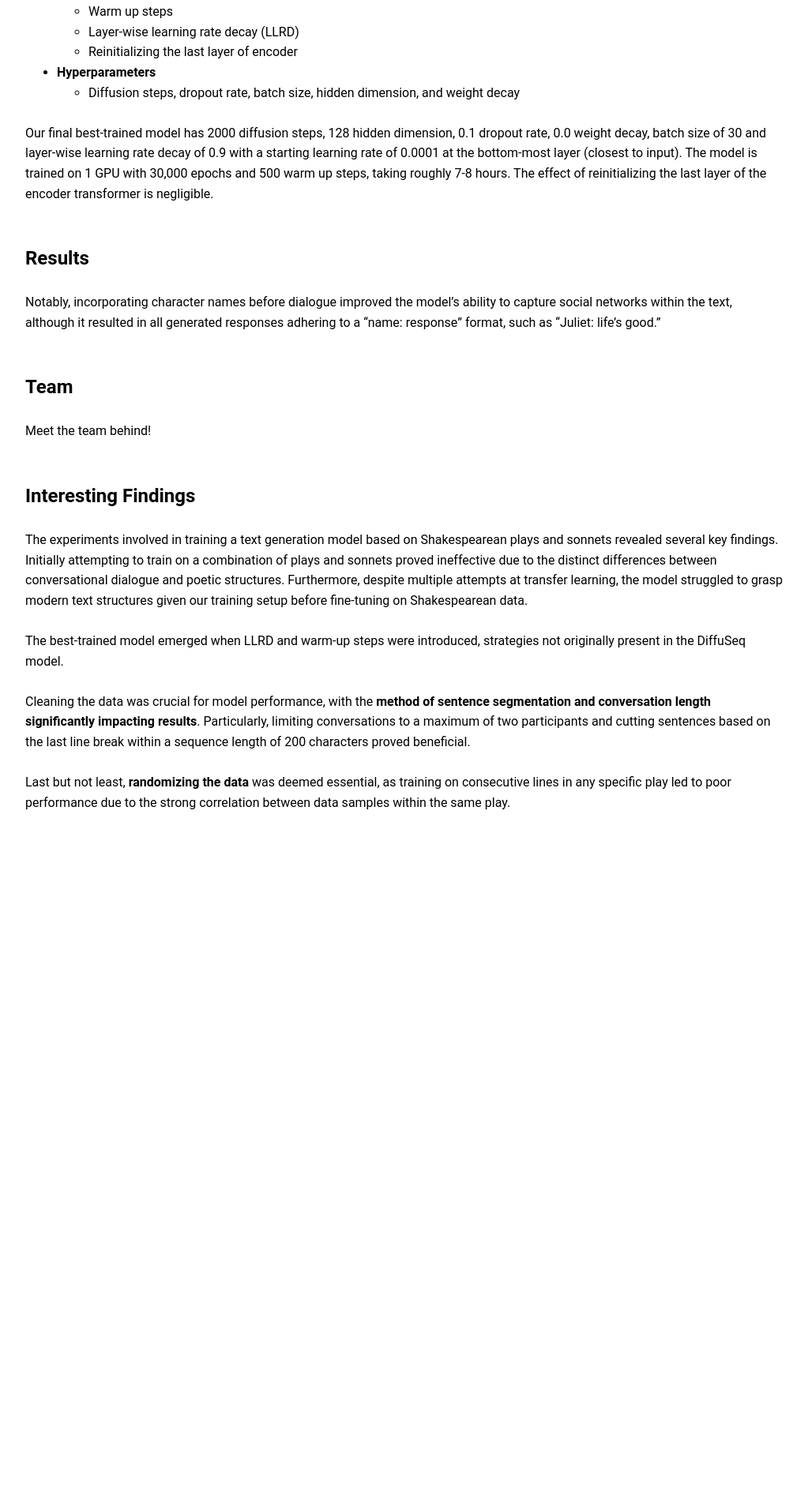
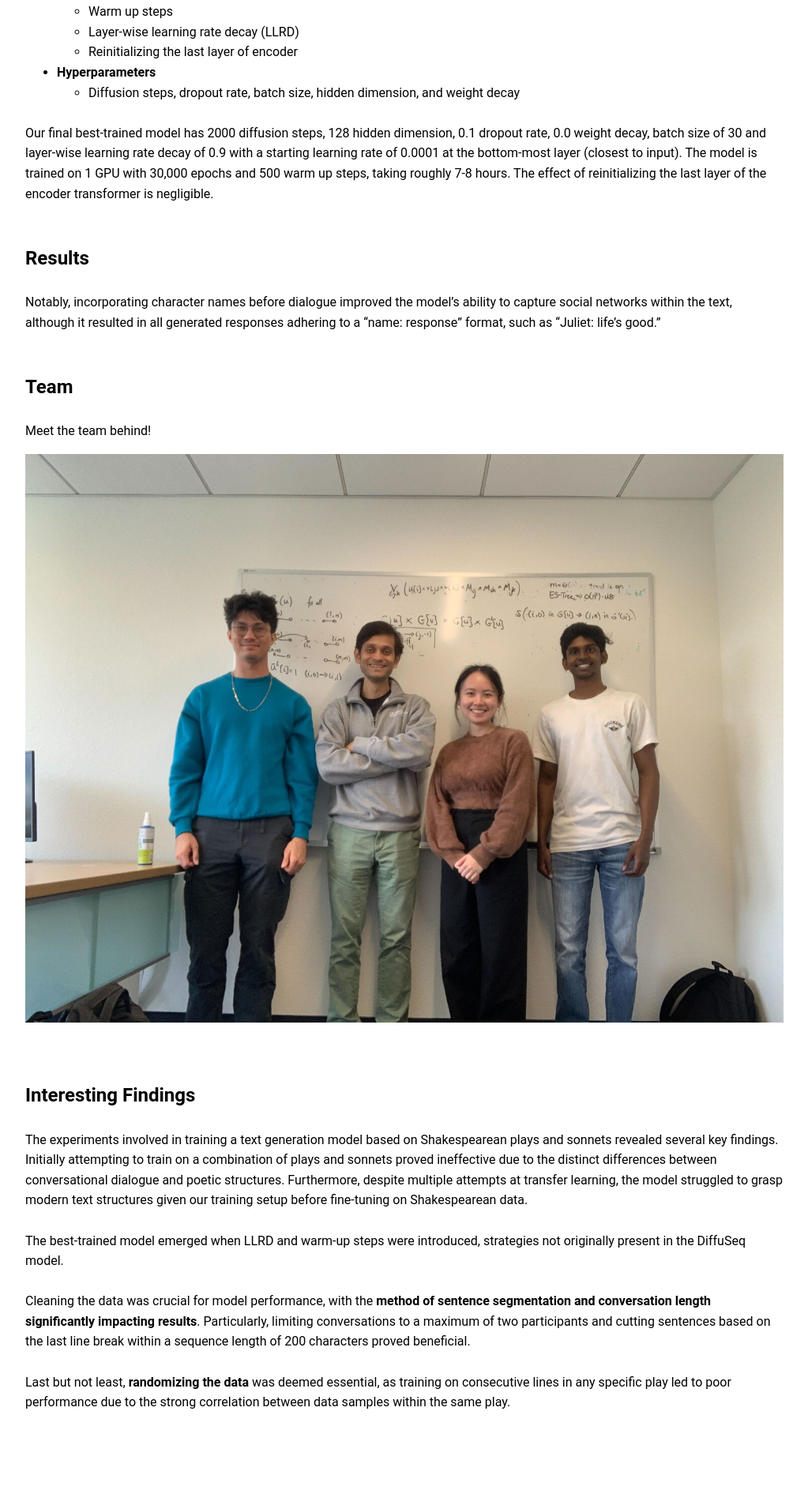
Before and after one commit to xianyingkong/diffusion-text-generation, a Jekyll site: the page built from docs/index.md, in a window 1280 px wide. Shown: the part 2721-4627 px from the top of the page at 79% size, without its empty margins (128-1151 px from the left). Built offline with Jekyll 4.4.1, drawn with Linux system fonts in a browser that asks for light colours; before the commit the page ends 3867 px from its top, so only the background shows below that.

Commit message:
Update index.md

```diff
--- a/docs/index.md
+++ b/docs/index.md
@@ -92,7 +92,9 @@ Notably, incorporating character names before dialogue improved the model's abil
 ## **Team** {#team}
 
 Meet the team behind!
-<!-- ![Team Image](/assets/images/team.jpg) -->
+{:refdef: style="text-align: center;"}
+![Team Photo](/assets/team.jpg){: #large-img}
+{: refdef}
 
 <br>
 
```
